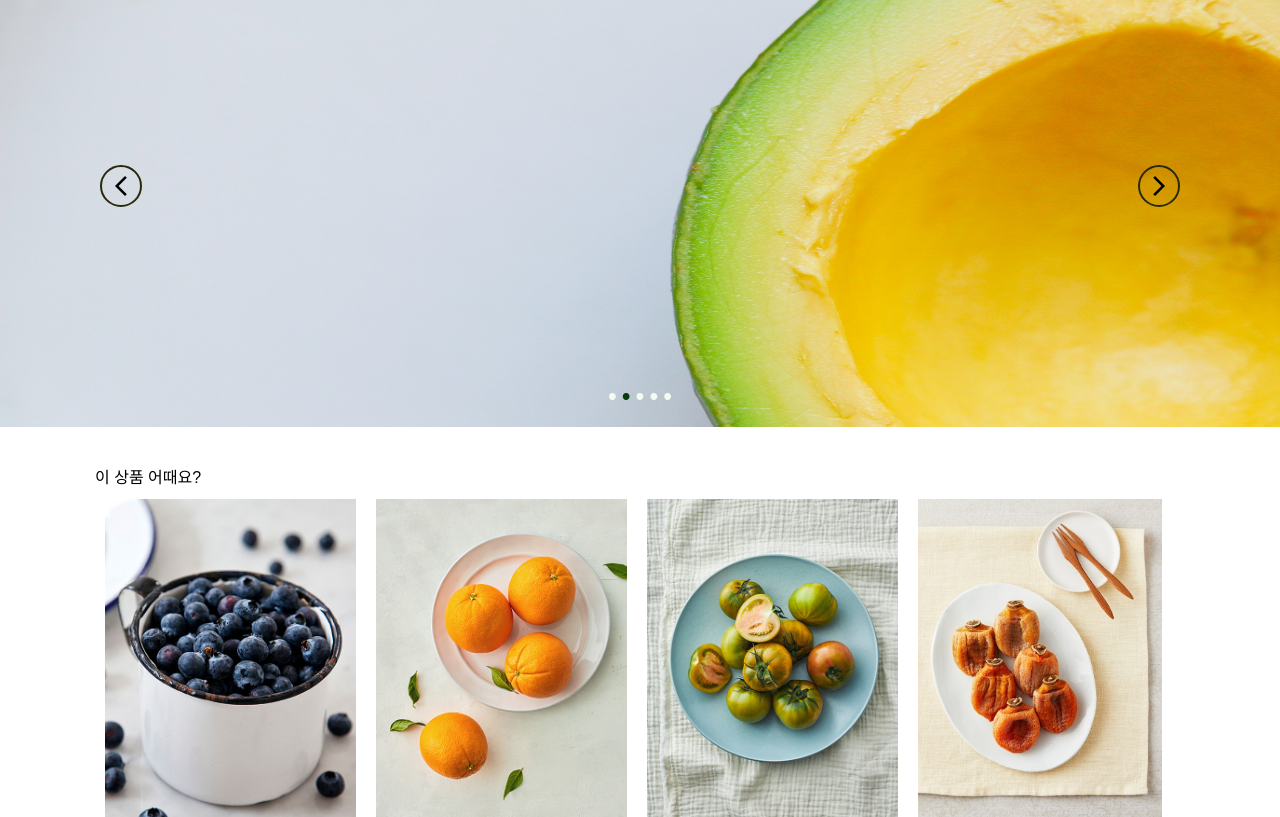
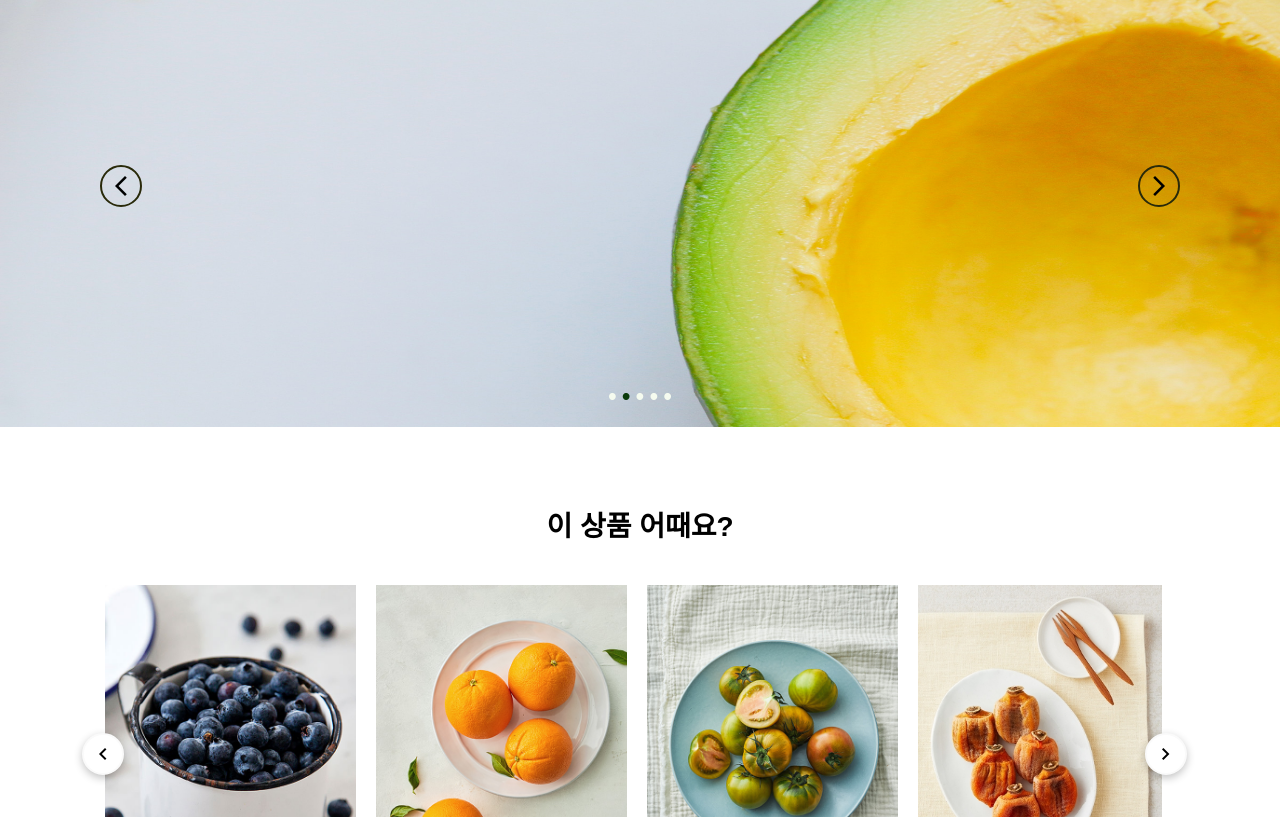
Before and after one commit to chogain/o2market-front, a website with bundled scripts: page src/pages/main/index.html in a window 1280 px wide. Shown: the part 135-952 px from the top of the page. Built offline with nearby package versions, Linux system fonts and the light colour scheme.

Commit message:
product 추천 타이틀 + prev, next 버튼 css 수정

```diff
--- a/src/components/product/product.css
+++ b/src/components/product/product.css
@@ -5,10 +5,20 @@
   margin-bottom: 0;
   margin-left: 0;
   margin-right: 0;
+  padding: 40px 0;
   width: 1090px;
   margin: 0 auto;
-  height: 28rem;
+  height: 37rem;
   overflow: hidden;
+}
+
+#product-container .title {
+  display: flex;
+  justify-content: center;
+  align-items: center;
+  font-size: 28px;
+  font-weight: bold;
+  margin-bottom: 29px;
 }
 
 .carousel-wrapper {
@@ -73,3 +83,38 @@
   line-height: 1.5;
   font-weight: 800;
 }
+
+#product-container .prev,
+#product-container .next {
+  width: 42px;
+  height: 42px;
+  border: 2px solid #fafafa;
+  border-radius: 50%;
+  position: absolute;
+  top: 868px;
+  z-index: 1;
+  cursor: pointer;
+  outline: none;
+  display: flex;
+  align-items: center;
+  justify-content: center;
+  transition: 0.4s;
+  background-color: #fff;
+  box-shadow: rgba(0, 0, 0, 0.24) 0px 3px 8px;
+}
+
+#product-container .prev {
+  left: 50%;
+  margin-left: -558px;
+}
+
+#product-container .next {
+  right: 50%;
+  margin-right: -547px;
+}
+
+#product-container .prev:hover,
+#product-container .next:hover {
+  background-color: #fff;
+  color: #333;
+}
--- a/src/components/product/product.js
+++ b/src/components/product/product.js
@@ -83,14 +83,13 @@ const products = [
 export default function ProductCard() {
   // #product-container 선택 후 js로 동적으로 내용 삽입
   const productTemplate = `
-    <div id="product-container">
+    <section id="product-container">
       <h2 class="title">이 상품 어때요?</h2>
       <div class="carousel-wrapper">
         <ul class="card-container slides">
       </div>
-    </div>
 
-    <div class="prev">
+       <div class="prev">
       <span class="material-symbols-outlined">
         chevron_left
       </span>
@@ -100,6 +99,9 @@ export default function ProductCard() {
         chevron_right
       </span>
     </div>
+    </section>
+
+
   `;
 
   const productCardList = products.map(
@@ -125,21 +127,32 @@ function handleProductCarousel() {
   let prevBtn = document.querySelector(".prev");
   let nextBtn = document.querySelector(".next");
 
+  // 현재 슬라이드의 인덱스를 저장
   let currentIdx = 0;
+  // 슬라이드 개수
   let slideCount = slide.length;
-  let slideWidth = slide[0].clientWidth + 20; // 20은 margin값
+  // 요소의 너비 + margin
+  let slideWidth = slide[0].clientWidth + 20;
+  // 한번에 보여줄 슬라이드 개수
   let slideItems = 4;
+  // 현재 슬라이드가 속한 페이지를 저장
   let currentSlidePage = 1;
+  // 현재 페이지에서 보여지는 슬라이드의 개수를 저장
   let currentSlideCnt = slideItems;
+  // 전체 페이지 수를 저장
   let slidePage = parseInt(slideCount / slideItems);
-
+  // ul 요소의 너비를 전체 슬라이드의 너비 * 슬라이드 개수로 설정
   slides.style.width = slideWidth * slideCount + "px";
 
+  // 슬라이드를 이동시키는 함수를 정의
+  // num 인자를 받아 해당하는 위치로 슬라이드를 이동시키고, currentIdx 변수를 업데이트
   function moveSlide(num) {
     slides.style.left = -num * slideWidth + "px";
     currentIdx = num;
   }
 
+  // 다음 슬라이드로 이동하는 버튼에 click 이벤트 리스너를 추가
+  // 클릭할 때마다 currentSlidePage 변수를 1 증가
   nextBtn.addEventListener("click", () => {
     currentSlidePage++;
 
```
